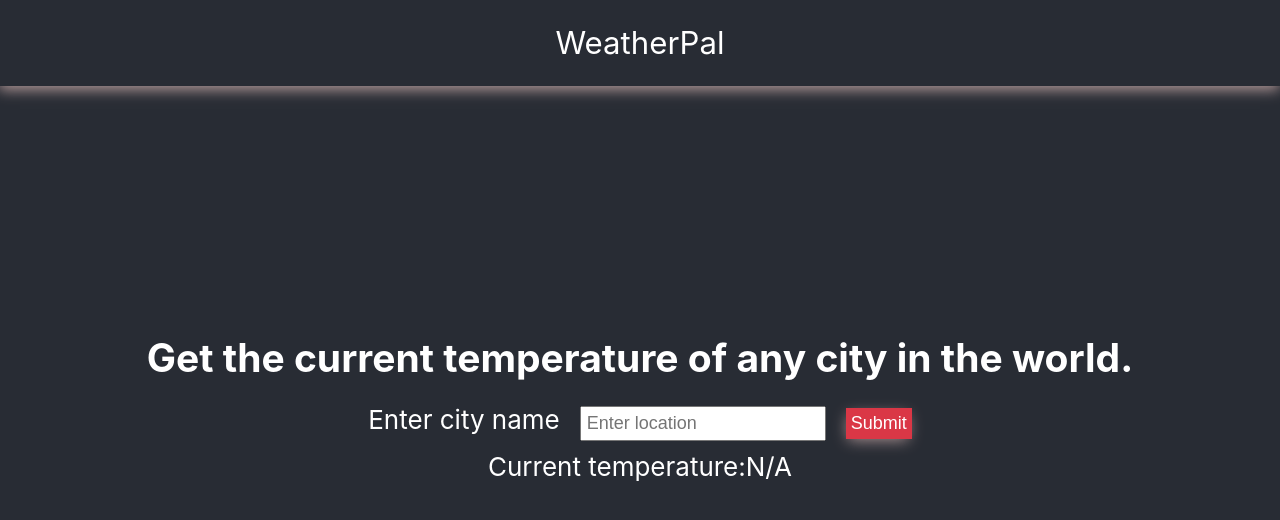
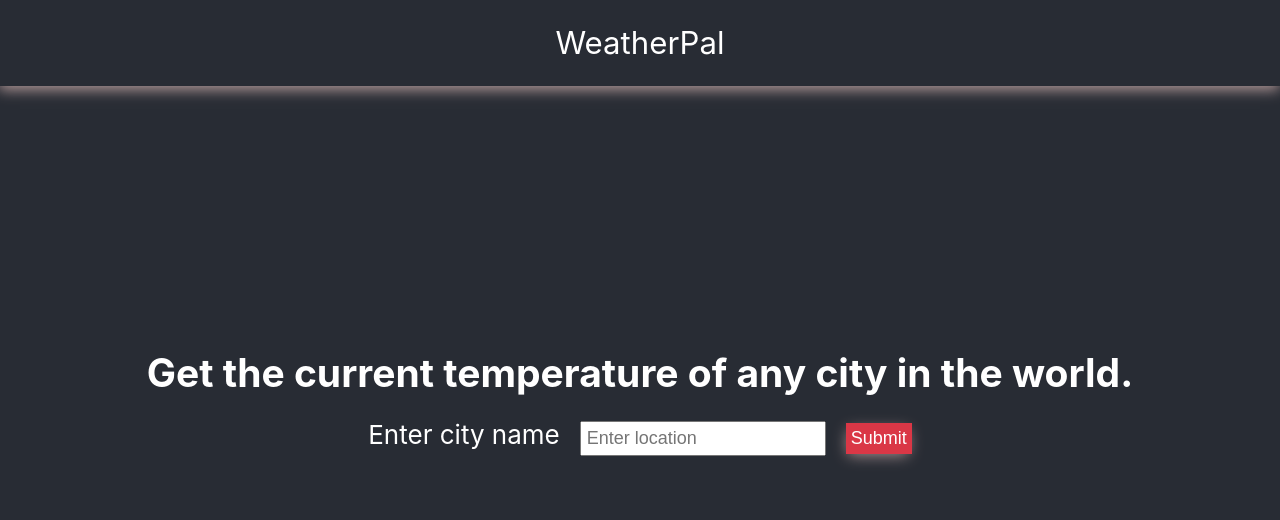
Before and after one commit to ziyadElon/weather-app, a React (Create React App) app in the folder weather-app/: page / in a window 1280 px wide. Shown: the top 520 px of the page. Built offline with nearby package versions, Linux system fonts and the light colour scheme.

Commit message:
temperature shown only till two decimal places and added degree symbol

```diff
--- a/weather-app/src/LocationData.js
+++ b/weather-app/src/LocationData.js
@@ -6,13 +6,18 @@ class LocationData extends Component {
     let temp;
     let location;
     if(this.props.data.length > 0){
-      temp = this.props.data[0].the_temp;
+      temp = this.props.data[0].the_temp.toFixed(2);
       location = this.props.location;
     }
+
     return (
       <div className="location-data">
-        <strong>{location}</strong>
-        <span>Current temperature:</span><span className="location-data__temp">{ temp || 'N/A' }</span>
+        { temp &&
+          <div className="location-data__main">
+            <h2>{location}:</h2>
+            <strong className="location-data__temp">{temp} {String.fromCharCode(176)}C</strong>
+          </div>
+        }
       </div>
     );
   }
```
